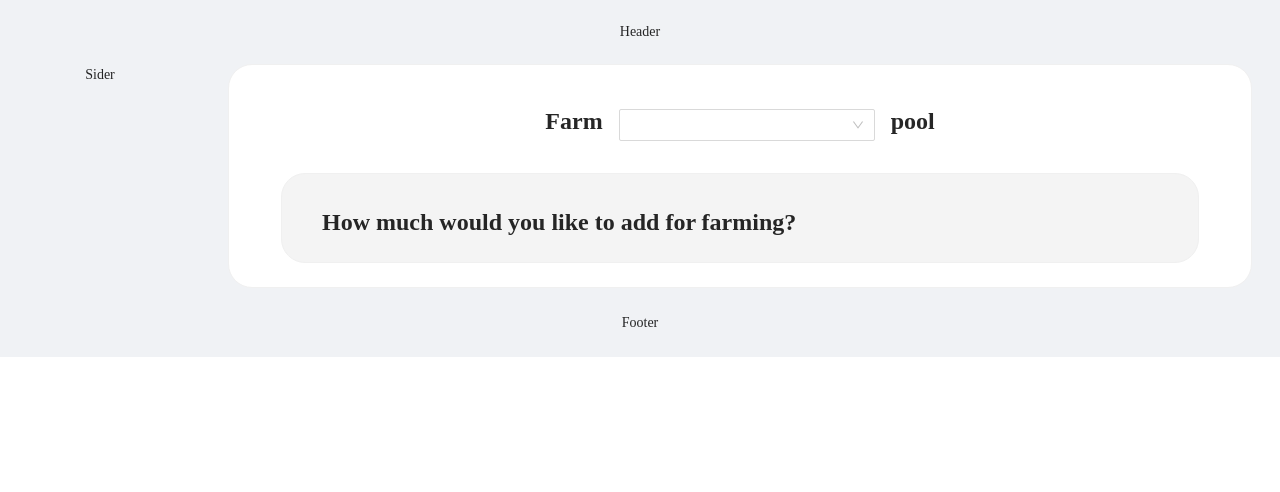
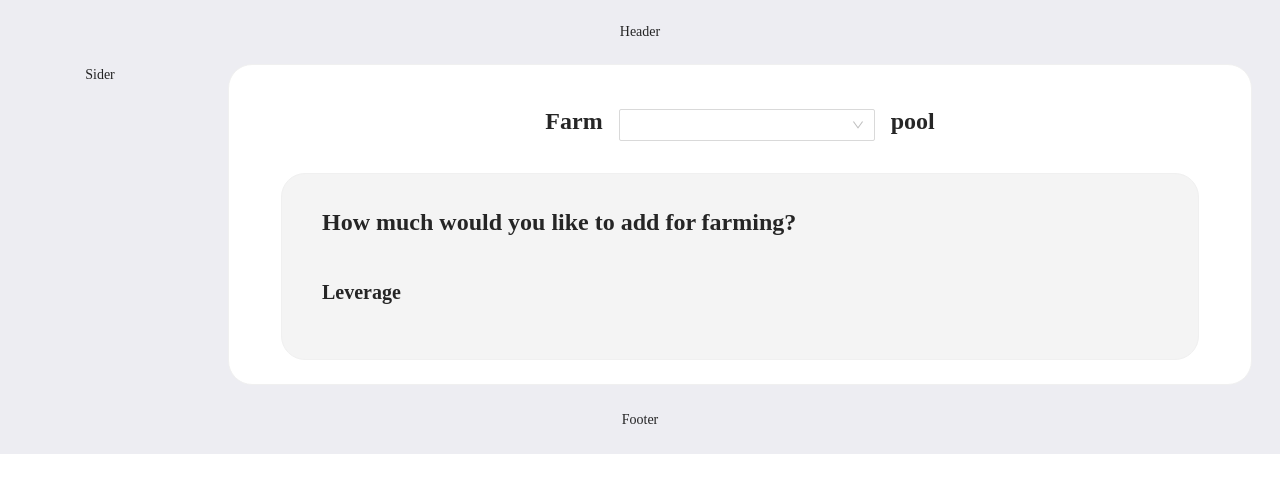
Before and after one commit to autopaca/alpaca-mate, a React (Vite) app: page / in a window 1280 px wide. Shown: the top 492 px of the page. Built offline with nearby package versions, Linux system fonts and the light colour scheme.

Commit message:
fix background

```diff
--- a/src/App.css
+++ b/src/App.css
@@ -1,6 +1,6 @@
 .App {
   text-align: center;
-  background: #ededf2;
+  background: #ededf2 !important;
   height: 100%;
   width: 100%;
   font-family: Poppins, serif;
--- a/src/App.tsx
+++ b/src/App.tsx
@@ -10,9 +10,9 @@ function App() {
 
     return (
         <div className="App transition-filter duration-300">
-            <Layout>
+            <Layout style={{background: "transparent"}}>
                 <Header style={{background: "transparent"}}>Header</Header>
-                <Layout>
+                <Layout style={{background: "transparent"}}>
                     <Sider style={{background: "transparent"}}>Sider</Sider>
                     <Content className={"w-full lg:m-auto max-w-screen-lg min-w-screen-lg"}>
                         <Calculator />
--- a/src/Calculator/index.tsx
+++ b/src/Calculator/index.tsx
@@ -1,6 +1,6 @@
 import React, {useEffect, useState} from 'react';
 import poolMetas from "./poolMetas";
-import {Button, Checkbox, Image, Input, Select, Card, Spin, Row, Col} from 'antd';
+import {Button, Checkbox, Image, Input, Select, Card, Spin, Row, Col, Space} from 'antd';
 import "./index.css";
 
 const {Option} = Select;
@@ -35,19 +35,19 @@ const getPriceInputRow = (asset: string) => (
                 </Col>
             </Row>
             <Row>
-                <Col>
+                <Col span={24} className={"my-4 text-left"}>
                     <span className={"AssetPriceLine"}>
+                        <Space>
                         <Image
                             className={"mt-1 assetPriceImage"}
                             src={getCoinUrl(asset)}
                             height={"20px"}
                             preview={false}/>
-                        <span> </span>
                         <span>1 {asset}</span>
-                        <span> </span>
                         <span>=</span>
-                        <Input className={"inline"}/>
+                        <Input className={"w-auto"}/>
                         <span>BUSD</span>
+                        </Space>
                     </span>
                 </Col>
             </Row>
@@ -95,11 +95,20 @@ function Calculator() {
                                                 </Col>
                                             </Row>
                                             {assets.length === 2 &&
-                                                <>
-                                                    {getPriceInputRow(assets[0])}
-                                                    {getPriceInputRow(assets[1])}
-                                                </>
+                                            <>
+                                                {getPriceInputRow(assets[0])}
+                                                {getPriceInputRow(assets[1])}
+                                            </>
                                             }
+                                            <div className="ant-row mt-6 lg:mt-10 lg:mx-4 text-sm lg:text-xl font-bold"
+                                                 style={{rowGap: "0px"}}>
+                                                <div className="ant-col"><span>Leverage</span></div>
+                                            </div>
+                                            <Row className={"mt-4 ml-2 lg:mt-7 lg:ml-8 lg:mr-4"} style={{rowGap: "0px"}}>
+                                                <Col span={24}>
+
+                                                </Col>
+                                            </Row>
                                         </Card>
                                     </Col>
                                 </Row>
--- a/vite.config.ts
+++ b/vite.config.ts
@@ -3,5 +3,8 @@ import reactRefresh from '@vitejs/plugin-react-refresh'
 
 // https://vitejs.dev/config/
 export default defineConfig({
-  plugins: [reactRefresh()]
+  plugins: [reactRefresh()],
+  server: {
+    port: 30001
+  }
 })
```
